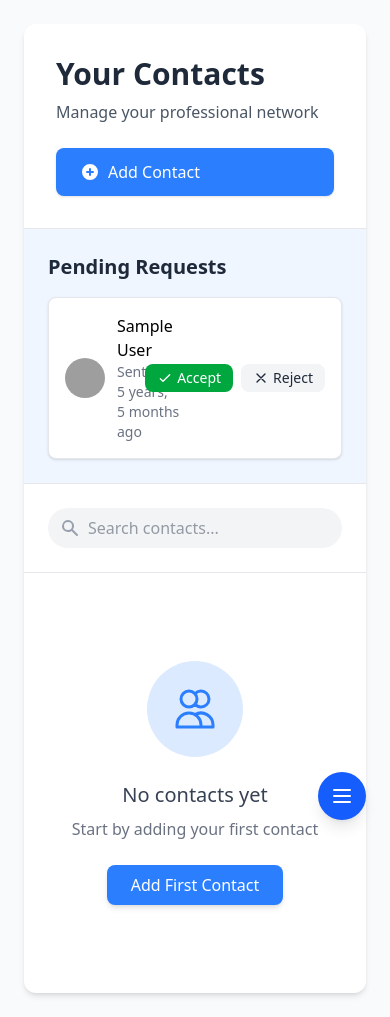
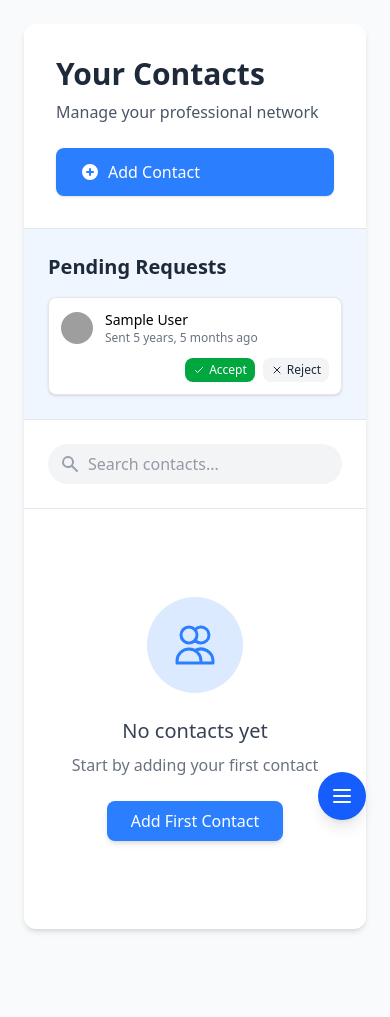
Before and after one commit to brizzieh/ChatAppv2, a Django app: page /dashboard/contact/ in a window 390 px wide. After the commit the page ends 932 px from the top, so only its background shows below. Run offline with Django 5.2, Linux system fonts and the light colour scheme; a user stored in the database is signed in; tables that the repository leaves empty hold one stand-in row (values such as "Sample post"); style sheets or scripts are compiled from the project's sources; some libraries are stand-ins or nearby versions; grey boxes are pictures that could not be loaded.

Commit message:
refactor: enhance layout and styling of pending and sent requests sections for improved readability

```diff
--- a/templates/dashboard/contacts/contact_list.html
+++ b/templates/dashboard/contacts/contact_list.html
@@ -32,26 +32,26 @@
             <h2 class="text-xl font-semibold text-gray-800 mb-4">Pending Requests</h2>
             <div class="space-y-3">
                 {% for request in pending_requests %}
-                <div class="flex items-center justify-between bg-white p-4 rounded-lg border border-gray-200 shadow-sm">
-                    <div class="flex items-center space-x-3">
+                <div class="flex flex-col sm:flex-row sm:items-center justify-between bg-white p-3 sm:p-4 rounded-lg border border-gray-200 shadow-sm">
+                    <div class="flex items-center space-x-3 mb-3 sm:mb-0">
                         <img src="https://ui-avatars.com/api/?name={{ request.requester.get_full_name|default:request.requester.username }}&background=random&color=fff&size=64"
-                             class="w-10 h-10 rounded-full">
+                            class="w-8 h-8 sm:w-10 sm:h-10 rounded-full">
                         <div>
-                            <h3 class="font-medium">{{ request.requester.get_full_name|default:request.requester.username }}</h3>
-                            <p class="text-sm text-gray-500">Sent {{ request.created_at|timesince }} ago</p>
+                            <h3 class="font-medium text-sm sm:text-base">{{ request.requester.get_full_name|default:request.requester.username }}</h3>
+                            <p class="text-xs sm:text-sm text-gray-500">Sent {{ request.created_at|timesince }} ago</p>
                         </div>
                     </div>
-                    <div class="flex space-x-2">
+                    <div class="flex space-x-2 self-end sm:self-auto">
                         <button onclick="respondToRequest({{ request.id }}, 'accept')"
-                                class="px-3 py-1 bg-green-600 hover:bg-green-700 text-white rounded-lg text-sm flex items-center transition">
-                            <svg xmlns="http://www.w3.org/2000/svg" class="h-4 w-4 mr-1" fill="none" viewBox="0 0 24 24" stroke="currentColor">
+                                class="px-2 py-1 sm:px-3 sm:py-1 bg-green-600 hover:bg-green-700 text-white rounded-lg text-xs sm:text-sm flex items-center transition">
+                            <svg xmlns="http://www.w3.org/2000/svg" class="h-3 w-3 sm:h-4 sm:w-4 mr-1" fill="none" viewBox="0 0 24 24" stroke="currentColor">
                                 <path stroke-linecap="round" stroke-linejoin="round" stroke-width="2" d="M5 13l4 4L19 7" />
                             </svg>
                             Accept
                         </button>
                         <button onclick="respondToRequest({{ request.id }}, 'reject')"
-                                class="px-3 py-1 bg-gray-100 hover:bg-gray-200 text-gray-800 rounded-lg text-sm flex items-center transition">
-                            <svg xmlns="http://www.w3.org/2000/svg" class="h-4 w-4 mr-1" fill="none" viewBox="0 0 24 24" stroke="currentColor">
+                                class="px-2 py-1 sm:px-3 sm:py-1 bg-gray-100 hover:bg-gray-200 text-gray-800 rounded-lg text-xs sm:text-sm flex items-center transition">
+                            <svg xmlns="http://www.w3.org/2000/svg" class="h-3 w-3 sm:h-4 sm:w-4 mr-1" fill="none" viewBox="0 0 24 24" stroke="currentColor">
                                 <path stroke-linecap="round" stroke-linejoin="round" stroke-width="2" d="M6 18L18 6M6 6l12 12" />
                             </svg>
                             Reject
@@ -71,8 +71,11 @@
                 {% for request in sent_requests %}
                 <div class="flex items-center justify-between bg-white p-4 rounded-lg border border-gray-200 shadow-sm">
                     <div class="flex items-center space-x-3">
-                        <img src="https://ui-avatars.com/api/?name={{ request.recipient.get_full_name|default:request.recipient.username }}&background=random&color=fff&size=64"
-                             class="w-10 h-10 rounded-full">
+                        {% comment %} <img src="https://ui-avatars.com/api/?name={{ request.recipient.get_full_name|default:request.recipient.username }}&background=random&color=fff&size=64"
+                             class="w-10 h-10 rounded-full"> {% endcomment %}
+                             <img src="{% if request.recipient.profile.avatar %}{{ request.recipient.profile.avatar.url }}{% else %}https://ui-avatars.com/api/?name={{ request.recipient.get_full_name|default:request.recipient.username }}&background=random&color=fff&size=128{% endif %}"
+                                    alt="{{ user.username }}"
+                                    class="w-10 h-10 rounded-full">
                         <div>
                             <h3 class="font-medium">{{ request.recipient.get_full_name|default:request.recipient.username }}</h3>
                             <p class="text-sm text-gray-500">Sent {{ request.created_at|timesince }} ago</p>
```
